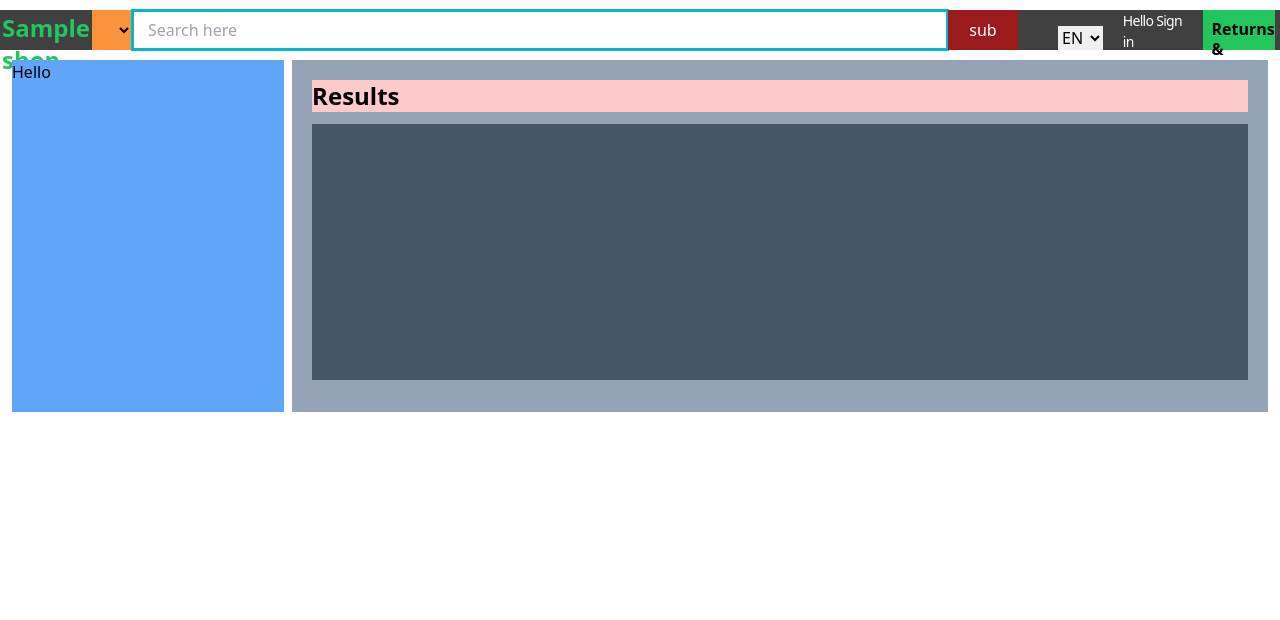
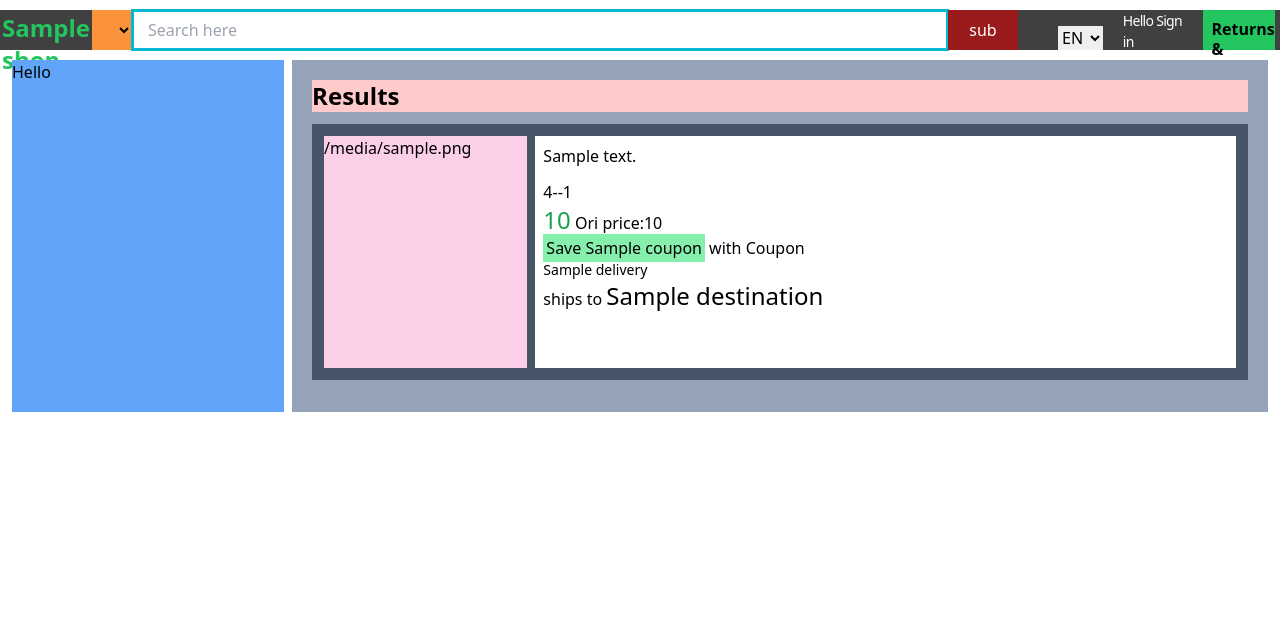
Before and after one commit to CoDedArch/Shopin-Backend, a Django app: template templates/products/products.html in a window 1280 px wide; the page is wider, and only the part inside the window is pictured. Shown: the top 620 px of that part. Run offline with Django 4.2, Linux system fonts and the light colour scheme; the template is opened without the code that fills it: most values are stand-ins (such as "Sample title", 1, 10 or a date in 2020); lists and menus that the app fills with data are empty; style sheets or scripts are compiled from the project's sources.

Commit message:
Available product card to work with

```diff
--- a/templates/products/products.html
+++ b/templates/products/products.html
@@ -8,8 +8,28 @@
         <!-- product section -->
         <section class="mt-3">
             {%for product in products%}
-                <div class="bg-slate-600 p-3 mb-3 h-[16em]">
-
+                <div class="bg-slate-600 p-3 mb-3 h-[16em] flex flex-row space-x-2">
+                    <div class="bg-pink-200 basis-1/4">{{product.image}}</div>
+                    <div class="bg-white basis-[49em] p-2 flex-auto">
+                        {%if product.sponsored%}
+                            <p class="m-0 text-sm text-blue-600">Sponsored!!</p>
+                        {%endif%}
+                        <p class="mb-3">{{product.description}}</p>
+                        <p>{{product.rating}}--{{product.total_rating}}</p>
+                        <p>{%if product.discounted_amount%}
+                                <span class="text-2xl text-green-600">{{product.discounted_amount}}</span>
+                                <span>Ori price:{{product.price}}</span>
+                            {%else%}
+                            <span>{{product.price}}</span>
+                            {%endif%}
+                            <br>
+                            {%if product.coupon%}
+                                <span class="bg-green-300 p-[3px]">Save {{product.coupon}}</span> with Coupon
+                            {%endif%}
+                        </p>
+                        <p class="text-sm">{{product.Delivery}}</p>
+                        <p>ships to <span class="text-2xl">{{product.destination}}</span></p>
+                    </div>
                 </div>
             {%endfor%}
         </section>
```
